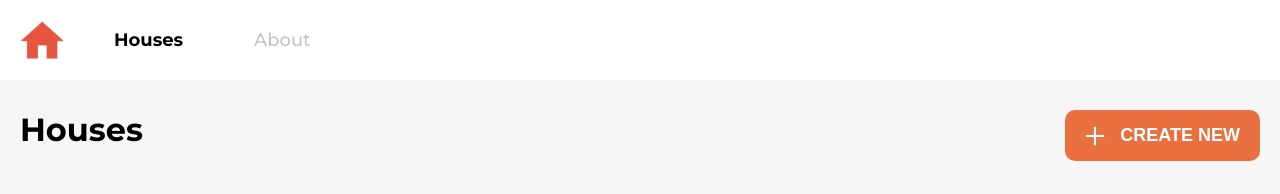
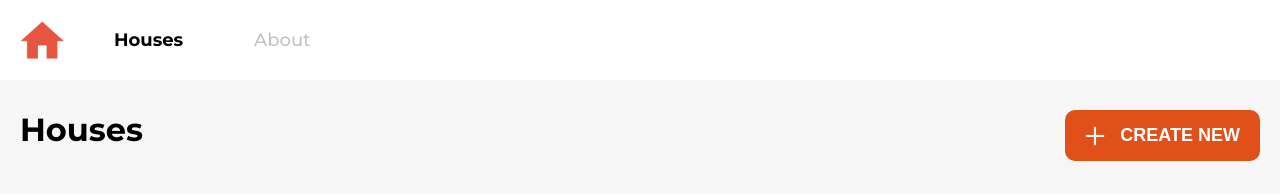
Before and after one commit to cristinakellyt/house-listing, a Vue app: page /houses in a window 1280 px wide. In both pictures the pointer is over the button "CREATE NEW". Shown: the top 194 px of the page. Built offline with nearby package versions, Linux system fonts and the light colour scheme.

Commit message:
feat: add hover effect in buttons

```diff
--- a/src/components/ui/BaseButton.vue
+++ b/src/components/ui/BaseButton.vue
@@ -60,14 +60,26 @@ button.default {
 
 button.primary {
   background-color: $element-color-primary;
+
+  &:hover {
+    background-color: darken($element-color-primary, 10%);
+  }
 }
 
 button.secondary {
   background-color: $element-color-secondary;
+
+  &:hover {
+    background-color: darken($element-color-secondary, 10%);
+  }
 }
 
 button.tertiary {
   background-color: $element-color-tertiary;
+
+  &:hover {
+    background-color: darken($element-color-tertiary, 10%);
+  }
 }
 
 button.large {
@@ -84,4 +96,9 @@ a:link,
 a:visited {
   color: inherit;
 }
+
+// button:hover {
+//   background-color: aqua;
+//   transform: translateY(-pxToRem(5));
+// }
 </style>
```
